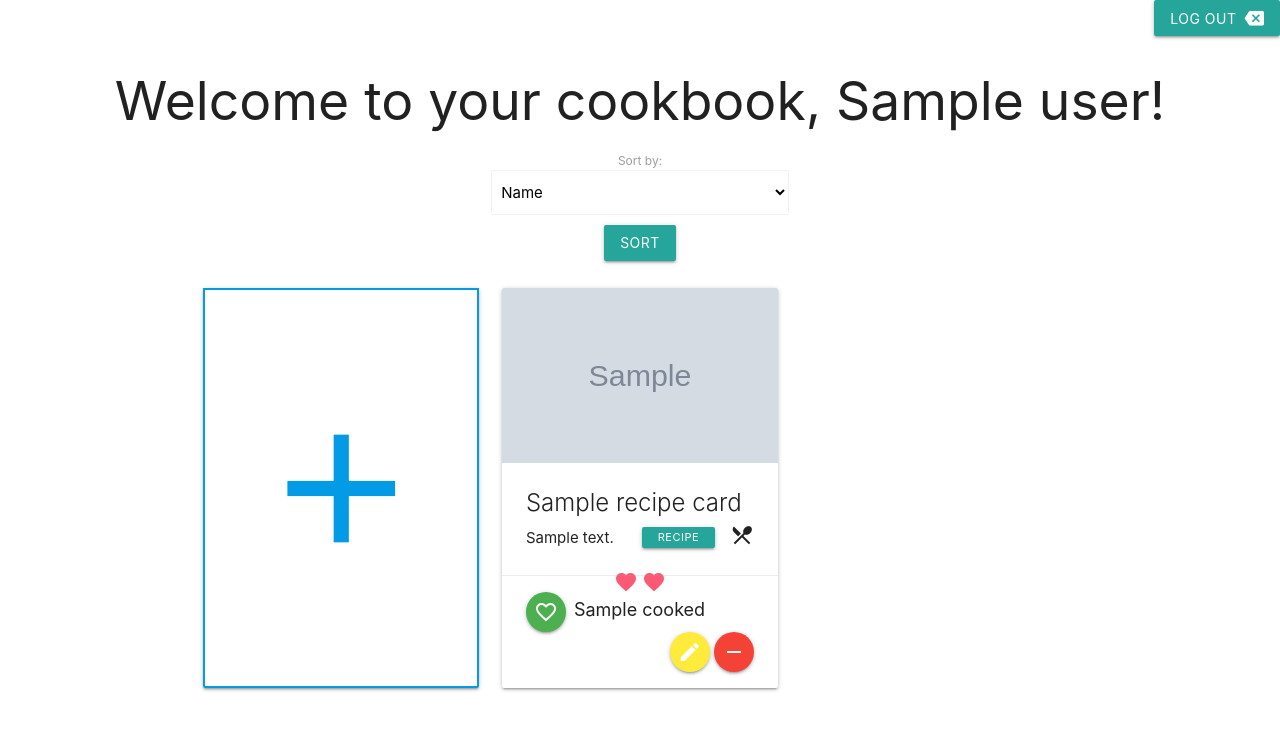
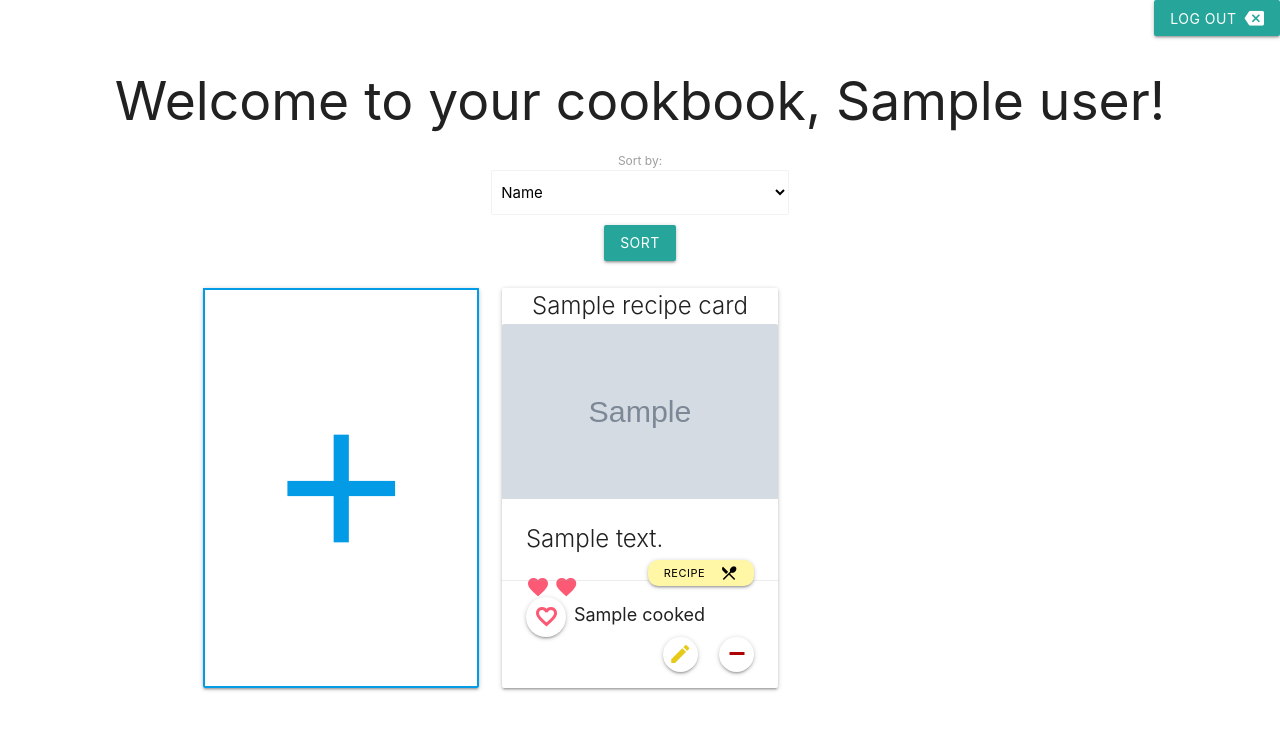
Before and after one commit to Code-Institute-Submissions/Code-Institute-Milestone-3-Data-Centric-Dev-Python-Flask, a Flask app: a page that uses templates/main_page.html in a window 1280 px wide. Shown: the top 730 px of the page. Run offline with Flask 2, Linux system fonts and the light colour scheme; grey boxes marked "Sample" are stand-in pictures; a database or web service that is not in the repository returns one stand-in record (values such as "Sample title"); some libraries are stand-ins or nearby versions.

Commit message:
Added a new style to foodcards

```diff
--- a/static/main.css
+++ b/static/main.css
@@ -76,11 +76,18 @@
   margin-top: 10px;
 }
 
+.container-cards img {
+  height: 175px;
+}
 .container-cards .icon--inline-block {
   display: inline-block;
 }
-.container-cards img {
-  height: 175px;
+.container-cards .margin-right {
+  margin-right: 17px !important;
+}
+.container-cards .fork {
+  height: 20.4px;
+  line-height: 20.4px !important;
 }
 .container-cards .add-card {
   height: 400px;
@@ -92,6 +99,17 @@
 .container-cards .add-card .icon-plus {
   font-size: 185px;
 }
+.container-cards .btn-heart {
+  background: #ffffff;
+}
+.container-cards .btn-heart .heart {
+  color: #fc5975;
+  font-weight: bold;
+}
+.container-cards .btn-floating-tool {
+  width: 35px !important;
+  height: 35px !important;
+}
 .container-cards .cooked-number {
   margin-left: 8px;
   font-size: 18px;
@@ -99,12 +117,24 @@
 .container-cards .hearts {
   color: #fc5975;
   margin-top: 20px;
-  text-align: center;
 }
 .container-cards .btn-small {
-  height: 20.4px;
+  background-color: #fff6a6;
+  border-radius: 10px;
+  color: black;
+  height: 25.4px;
   line-height: 20.4px;
   font-size: 11px;
+  margin-top: 5px;
+}
+.container-cards .tool {
+  color: #e7c91a;
+  line-height: 35px !important;
+}
+.container-cards .remove {
+  color: #af0101;
+  font-weight: bold;
+  line-height: 35px !important;
 }
 
 /*# sourceMappingURL=main.css.map */
--- a/static/main.scss
+++ b/static/main.scss
@@ -1,3 +1,7 @@
+// Color for buttons #e76114
+
+
+
 // CALLOUT SECTION
 
 .callout-container {
@@ -99,11 +103,21 @@
 }
 
 .container-cards {
+   img {
+      height: 175px;
+   }
+
    .icon--inline-block {
       display: inline-block;
    }
-   img {
-      height: 175px;
+
+   .margin-right {
+      margin-right: 17px !important;
+   }
+
+   .fork {
+      height: 20.4px;
+      line-height: 20.4px !important;
    }
 
    .add-card {
@@ -119,6 +133,20 @@
       }
    }
 
+   .btn-heart {
+      background: #ffffff;
+
+      .heart{
+         color: #fc5975;
+         font-weight: bold;
+      }
+   }
+
+   .btn-floating-tool {
+      width: 35px !important;
+      height: 35px !important;
+   }
+
    .cooked-number {
       margin-left: 8px;
       font-size: 18px;
@@ -127,12 +155,26 @@
    .hearts {
       color: #fc5975;
       margin-top: 20px;
-      text-align: center;
    }
 
    .btn-small {
-      height: 20.4px;
+      background-color: #fff6a6;
+      border-radius: 10px;
+      color: black;
+      height: 25.4px;
       line-height: 20.4px;
       font-size: 11px;
+      margin-top: 5px;
+   }
+
+   .tool {
+      color: #e7c91a;
+      line-height: 35px !important;
+   }
+
+   .remove {
+      color: #af0101;
+      font-weight: bold;
+      line-height: 35px !important;
    }
 }
--- a/templates/main_page.html
+++ b/templates/main_page.html
@@ -45,6 +45,9 @@
       <div class="col s12 m6 l4">
          <div class="card medium">
 
+            <div class="center-align"><span
+                  class="card-title activator grey-text text-darken-4">{{ recipe_card.recipe_name }}</span></div>
+
             <div class="card-image waves-effect waves-block waves-light">
                {% if recipe_card.img == "empty" %}
                <img class="activator" src="https://shop.countdown.co.nz/Content/Recipes/diamond_spagbol_540x380_5.jpg"
@@ -55,10 +58,10 @@
             </div>
 
             <div class="card-content">
-               <span class="card-title activator grey-text text-darken-4">{{ recipe_card.recipe_name }}<i
-                     class="material-icons right">restaurant_menu</i></span>
-               <button class="right activator waves-effect waves-light btn-small">Recipe</button>
-               <p>{{ recipe_card.cuisine }}</p>
+               <div class="card-title activator grey-text text-darken-4">
+                  <p class="icon--inline-block">{{ recipe_card.cuisine }}</p>
+                  <button class="right activator waves-effect waves-light btn-small">Recipe<i class="material-icons right fork">restaurant_menu</i></button>
+               </div>
 
                <div class="hearts">
                   {% if recipe_card.cooked | int < 5 %}
@@ -73,18 +76,6 @@
                   {% for favorite in range(3) %}
                   <span><i class="material-icons">favorite</i></span>
                   {% endfor %}
-                  {% elif recipe_card.cooked | int > 19 and recipe_card.cooked | int < 25 %}
-                  {% for favorite in range(4) %}
-                  <span><i class="material-icons">favorite</i></span>
-                  {% endfor %}
-                  {% elif recipe_card.cooked | int > 24 and recipe_card.cooked | int < 30 %}
-                  {% for favorite in range(5) %}
-                  <span><i class="material-icons">favorite</i></span>
-                  {% endfor %}
-                  {% elif recipe_card.cooked | int > 29 and recipe_card.cooked | int < 35 %}
-                  {% for favorite in range(6) %}
-                  <span><i class="material-icons">favorite</i></span>
-                  {% endfor %}
                   {% else %}
                   <span>Very favorite meal for you!</span>
                   {% endif %}
@@ -95,21 +86,21 @@
                      <form id="heartsForm"
                         action="{{ url_for('add_cooked', username=session['username'], cooked=recipe_card.cooked, recipe_name=recipe_card.recipe_name) }}"
                         method="POST" class="icon--inline-block">
-                        <button class="btn-floating waves-effect waves-light green"><i
-                              class="material-icons">favorite_border</i></button><span
+                        <button class="btn-floating waves-effect waves-light btn-heart"><i
+                              class="material-icons heart">favorite_border</i></button><span
                            class="cooked-number">{{ recipe_card.cooked }}</span>
                      </form>
                   </div>
                   <div class="right">
-                     <p class="icon--inline-block"><a class="btn-floating waves-effect waves-light yellow"
+                     <p class="icon--inline-block margin-right"><a class="btn-floating btn-floating-tool waves-effect waves-light white"
                            href="{{ url_for('edit_page', username=session['username'], recipe_name=recipe_card.recipe_name) }}"><i
-                              class="material-icons">edit</i>Edit</a>
+                              class="material-icons tool">edit</i>Edit</a>
                      </p>
                      <form
                         action="{{ url_for('remove_cookcard', username=session['username'], recipe_name=recipe_card.recipe_name, img_name=recipe_card.img) }}"
                         method="POST" class="icon--inline-block">
-                        <button class="btn-floating waves-effect waves-light red"><i
-                              class="material-icons">remove</i>Remove</button>
+                        <button class="btn-floating btn-floating-tool waves-effect waves-light white"><i
+                              class="material-icons remove">remove</i>Remove</button>
                      </form>
                   </div>
                </div>
```
Also changed, not shown: 1 other file.
